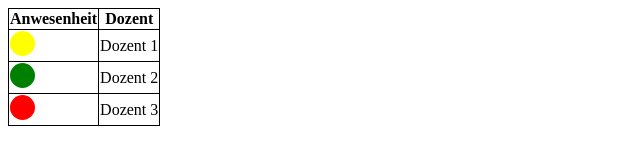
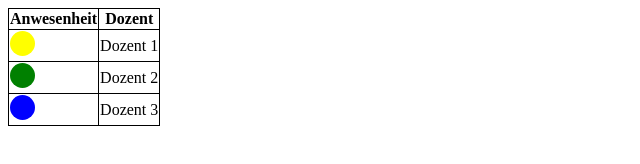
Before and after one commit to Hesus002/hesus002.github.io, a plain HTML site: page Ampel1.html in a window 1280 px wide. Shown: the full height of the page, 0-640 px from the left. Drawn offline with Linux system fonts and the light colour scheme.

Commit message:
Update Ampel1.html

```diff
--- a/Ampel1.html
+++ b/Ampel1.html
@@ -62,7 +62,7 @@
 		  </tr>
 		  <tr>
 			  <td>
-			  	<span class="dotrot"></span>
+			  	<span class="dotrot" style="background-color: blue;"></span>
 			  </td>
 			  <td>
 				  Dozent 3
@@ -74,5 +74,6 @@
 	  <!-- Hintergrundfarbe kann man mit background-color ändern. Hierzu müsste man eine Variable einfügen, die dann die entsprechende Farbe auslöst-->
 	  <!-- Aufrufen von Dozentendetails per Mouse over im extra Feld. https://www.w3schools.com/jsref/event_onmouseover.asp mit der Funktion und zu jedem Dozenten zugehörigen VAriablene um zugehörige Informationen abzurufen-->
 	  <!-- Alternativ kann man mit dem titel arbeiten https://wiki.selfhtml.org/wiki/CSS/Tutorials/Tooltips_mit_CSS-->
+	  <!-- im head kann man im Script mit funktion und darin mit variablen arbeiten-->
   </body>
 </html>
```
